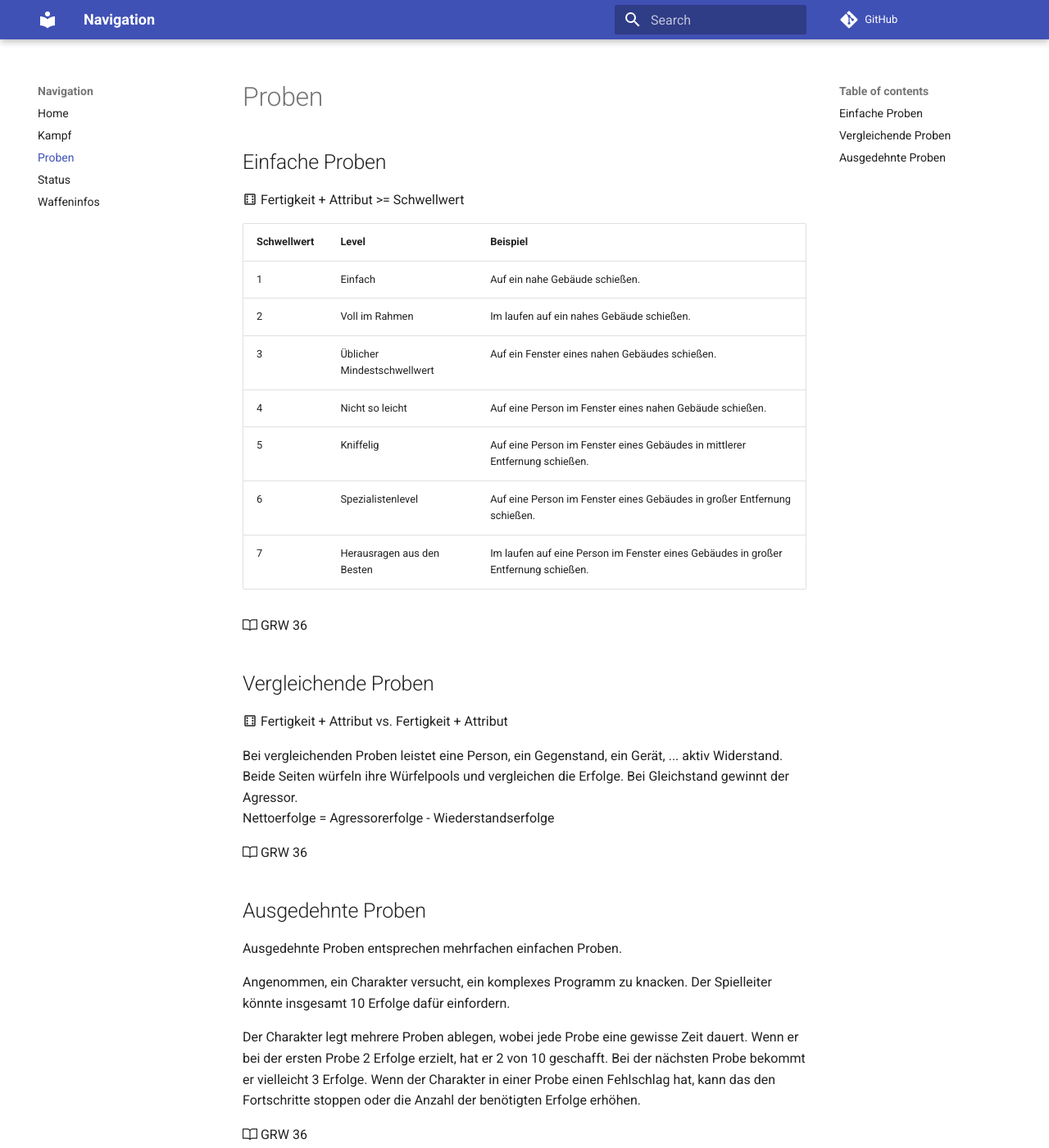
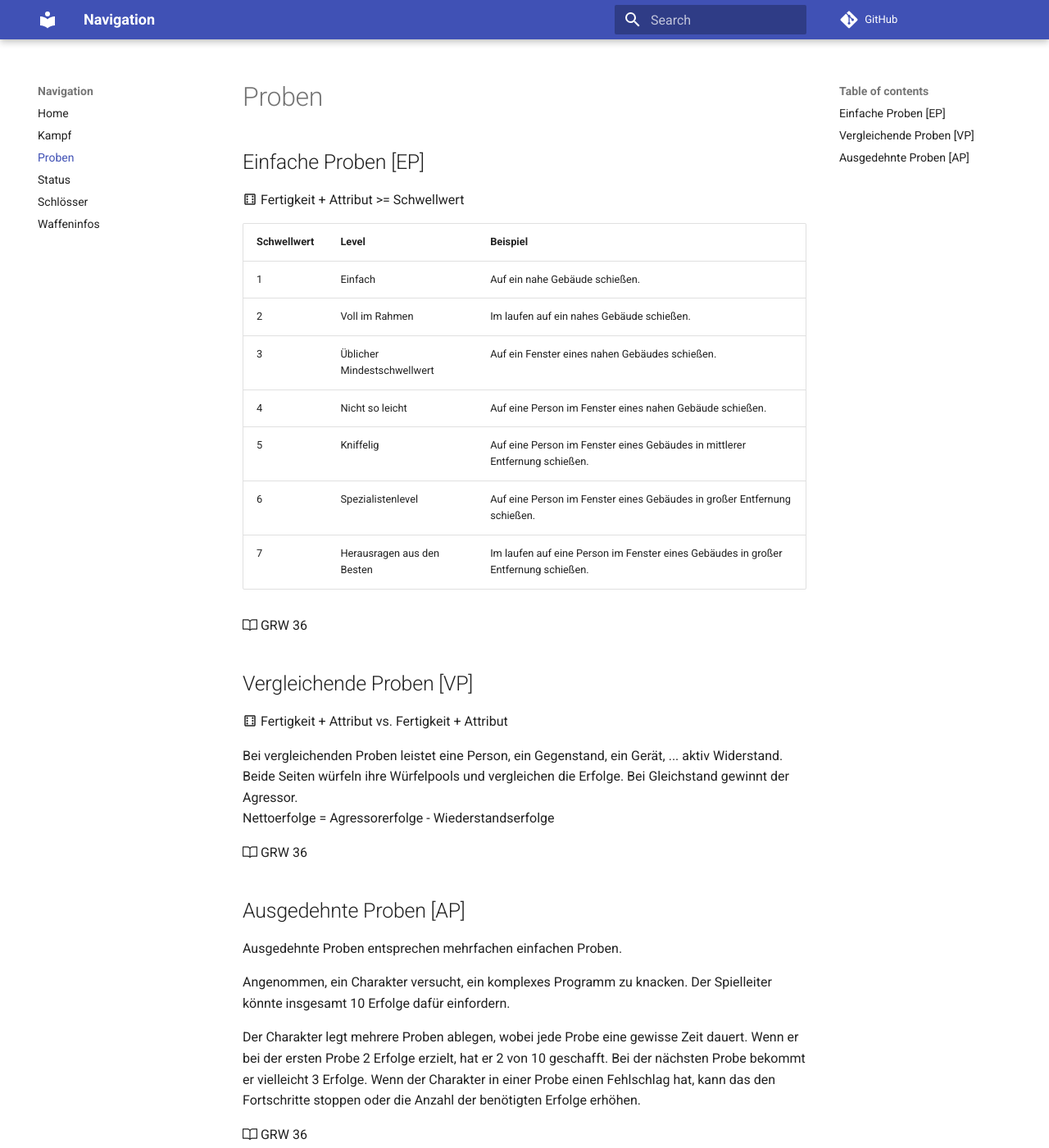
Before and after one commit to mvach/shadowrun6, an MkDocs documentation site: the page built from docs/proben.md, in a window 1280 px wide and 1400 px high. Shown: the whole window at 82% size. Built offline with MkDocs 1.6.1 and Material for MkDocs 9.7.7, drawn with Linux system fonts in a browser that asks for light colours; comment, search, counter and statistics services are not loaded.

```diff
--- a/docs/proben.md
+++ b/docs/proben.md
@@ -1,6 +1,6 @@
 # Proben
 
-## Einfache Proben
+## Einfache Proben [EP]
 
 :material-dice-6-outline: Fertigkeit + Attribut >= Schwellwert
 
@@ -16,7 +16,7 @@
 
 :octicons-book-24: GRW 36
 
-## Vergleichende Proben
+## Vergleichende Proben [VP]
 
 :material-dice-6-outline: Fertigkeit + Attribut vs. Fertigkeit + Attribut
 
@@ -26,7 +26,7 @@ Nettoerfolge = Agressorerfolge - Wiederstandserfolge
 
 :octicons-book-24: GRW 36
 
-## Ausgedehnte Proben
+## Ausgedehnte Proben [AP]
 
 Ausgedehnte Proben entsprechen mehrfachen einfachen Proben.
 
--- a/mkdocs.yml
+++ b/mkdocs.yml
@@ -9,6 +9,7 @@ nav:
   - kampf.md
   - proben.md
   - status.md
+  - schloesser.md
   - waffen.md
 
 markdown_extensions:
```
Also changed, not shown: docs/schloesser.md (added, +48 -0 lines).
